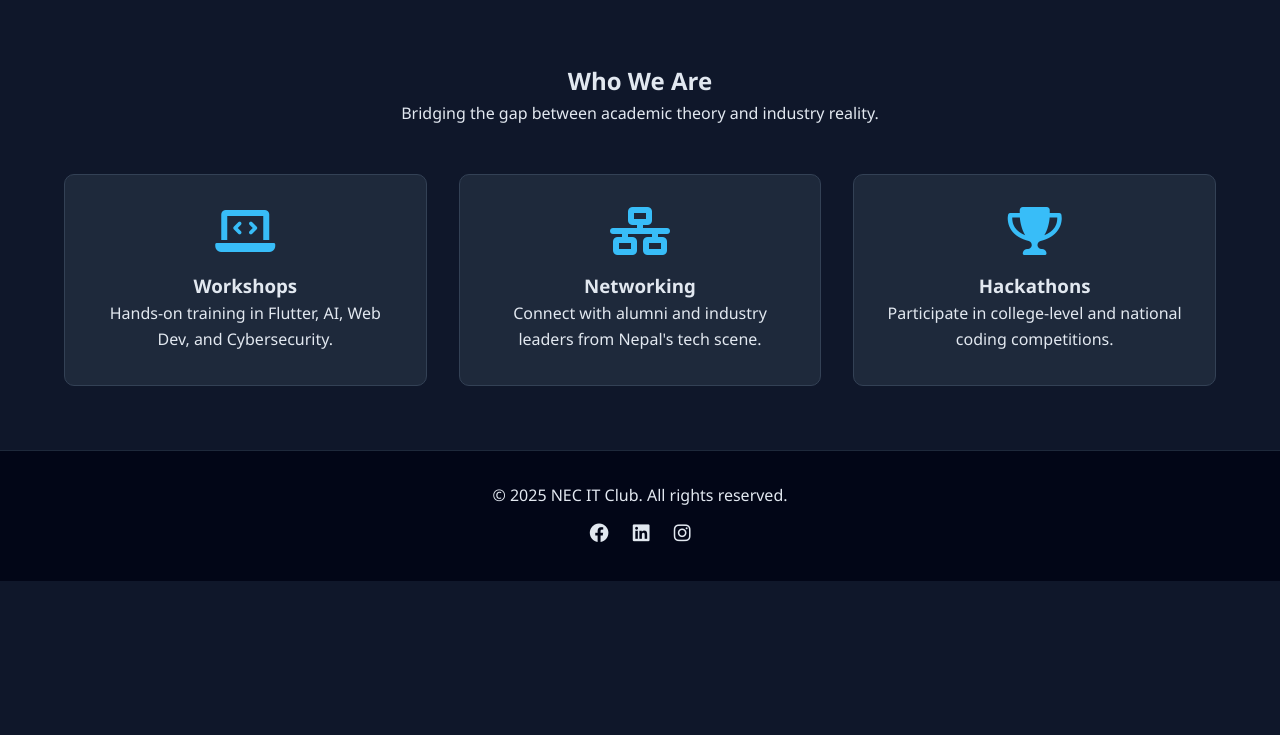
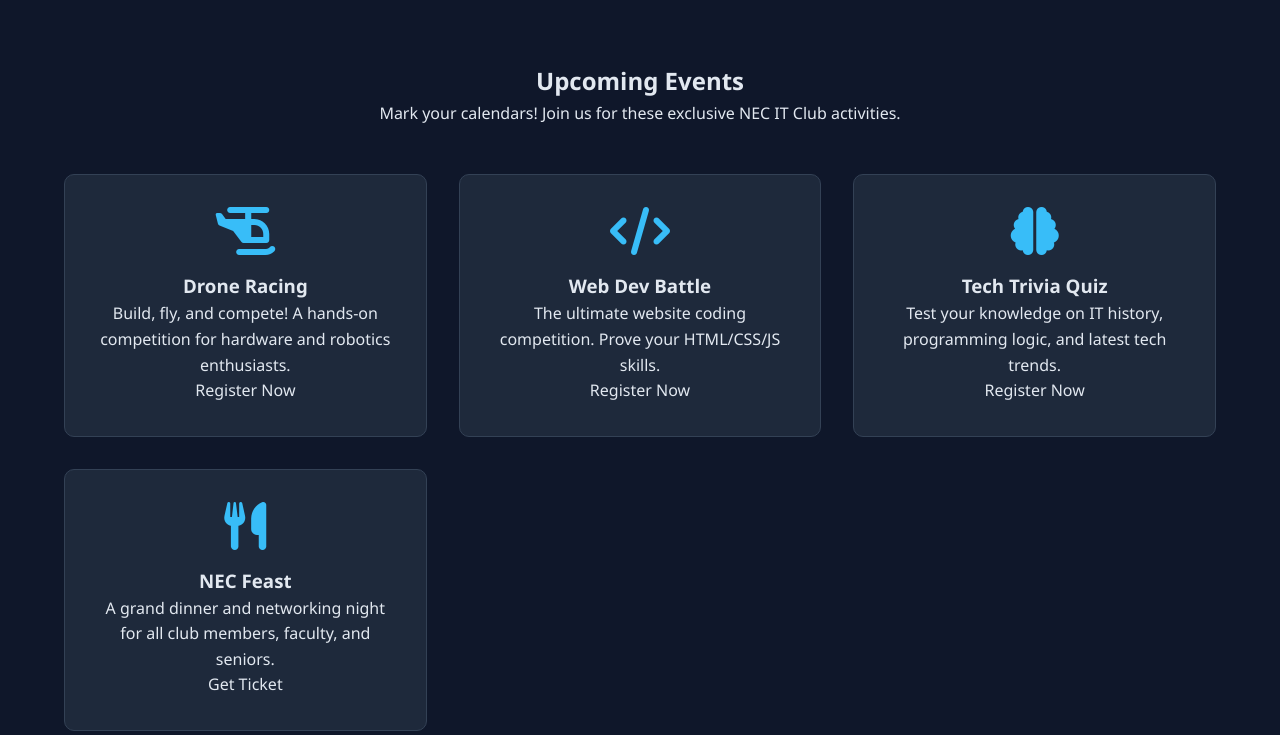
Before and after one commit to nec-it-club/Website2025, a plain HTML site: page index.html in a window 1280 px wide. Shown: the part 792-1527 px from the top of the page. Before the commit the page ends 1373 px from the top, so only its background shows below. Drawn offline with Linux system fonts and the light colour scheme.

Commit message:
Update index.html

```diff
--- a/index.html
+++ b/index.html
@@ -4,7 +4,11 @@
     <meta charset="UTF-8">
     <meta name="viewport" content="width=device-width, initial-scale=1.0">
     <title>NEC IT Club | Nepal Engineering College</title>
+    <meta name="description" content="Official website of NEC IT Club. Join us for Drone competitions, Web coding battles, Quizzes, and the grand NEC Feast at Nepal Engineering College.">
+    <meta name="keywords" content="NEC IT Club, Nepal Engineering College, IT events Nepal, Coding Competition, Drone Racing">
+
     <link rel="stylesheet" href="style.css">
+
     <link rel="stylesheet" href="https://cdnjs.cloudflare.com/ajax/libs/font-awesome/6.0.0/css/all.min.css">
 </head>
 <body>
@@ -13,8 +17,8 @@
         <div class="logo">NEC IT Club</div>
         <ul class="nav-links">
             <li><a href="#home">Home</a></li>
+            <li><a href="#events">Events</a></li>
             <li><a href="#about">About</a></li>
-            <li><a href="#events">Events</a></li>
             <li><a href="#contact" class="btn-highlight">Join Us</a></li>
         </ul>
     </nav>
@@ -28,7 +32,44 @@
         </div>
     </section>
 
-    <section id="about" class="container">
+    <section id="events" class="container">
+        <div class="section-title">
+            <h2>Upcoming Events</h2>
+            <p>Mark your calendars! Join us for these exclusive NEC IT Club activities.</p>
+        </div>
+
+        <div class="cards-grid">
+            <div class="card">
+                <i class="fas fa-helicopter"></i>
+                <h3>Drone Racing</h3>
+                <p>Build, fly, and compete! A hands-on competition for hardware and robotics enthusiasts.</p>
+                <a href="#" class="card-btn">Register Now</a>
+            </div>
+
+            <div class="card">
+                <i class="fas fa-code"></i>
+                <h3>Web Dev Battle</h3>
+                <p>The ultimate website coding competition. Prove your HTML/CSS/JS skills.</p>
+                <a href="#" class="card-btn">Register Now</a>
+            </div>
+
+            <div class="card">
+                <i class="fas fa-brain"></i>
+                <h3>Tech Trivia Quiz</h3>
+                <p>Test your knowledge on IT history, programming logic, and latest tech trends.</p>
+                <a href="#" class="card-btn">Register Now</a>
+            </div>
+
+            <div class="card">
+                <i class="fas fa-utensils"></i>
+                <h3>NEC Feast</h3>
+                <p>A grand dinner and networking night for all club members, faculty, and seniors.</p>
+                <a href="#" class="card-btn">Get Ticket</a>
+            </div>
+        </div>
+    </section>
+
+    <section id="about" class="container" style="background-color: #0f172a;">
         <div class="section-title">
             <h2>Who We Are</h2>
             <p>Bridging the gap between academic theory and industry reality.</p>
@@ -45,14 +86,14 @@
                 <p>Connect with alumni and industry leaders from Nepal's tech scene.</p>
             </div>
             <div class="card">
-                <i class="fas fa-trophy"></i>
-                <h3>Hackathons</h3>
-                <p>Participate in college-level and national coding competitions.</p>
+                <i class="fas fa-users"></i>
+                <h3>Community</h3>
+                <p>A place to find mentors, project partners, and lifelong friends.</p>
             </div>
         </div>
     </section>
 
-    <footer>
+    <footer id="contact">
         <div class="footer-content">
             <p>&copy; 2025 NEC IT Club. All rights reserved.</p>
             <div class="socials">
```
